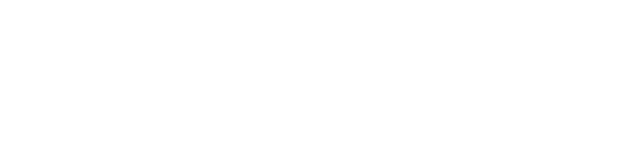
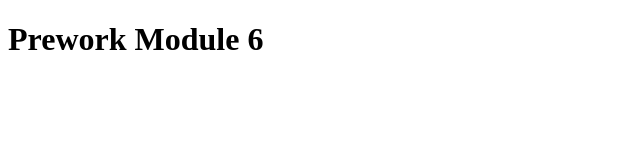
Before and after one commit to Kswartz11/Prework_Demo, a plain HTML site: page index.html in a window 1280 px wide. Shown: the whole page, without its empty margins (0-640 px from the left). Drawn offline with Linux system fonts and the light colour scheme.

Commit message:
Adds a branch name to index.html

```diff
--- a/index.html
+++ b/index.html
@@ -7,6 +7,6 @@
  <title>Document</title>
 </head>
 <body>
-
+ <h1>Prework Module 6</h1>
 </body>
 </html>
```
